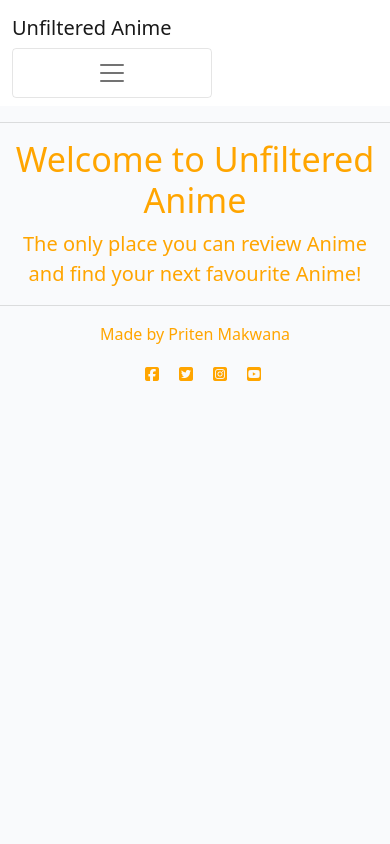
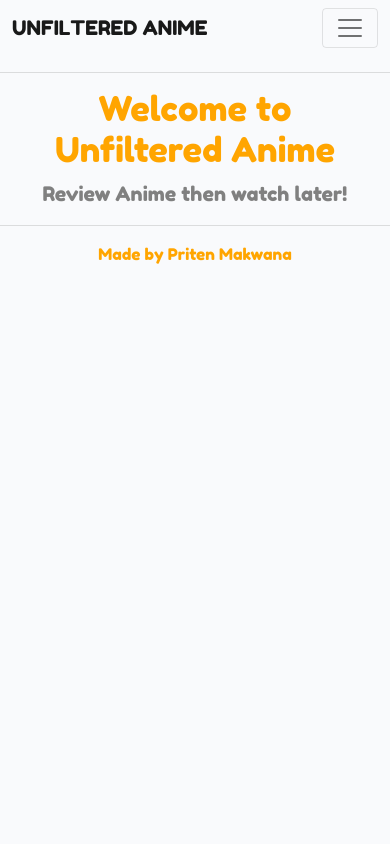
Before and after one commit to PritenMakwana44/unfiltered-anime, a Django app: page / in a window 390 px wide. Run offline with Django 3.2, Linux system fonts and the light colour scheme; data that the repository does not hold is empty; some libraries are stand-ins or nearby versions.

Commit message:
Fixed responsiveness form showing email and remember via css changed font and font sizes

```diff
--- a/reviews/models.py
+++ b/reviews/models.py
@@ -32,7 +32,7 @@ class Review(models.Model):
     publish_date = models.DateTimeField(auto_now_add=True,
                                         null=True, blank=True)
     description = models.CharField(max_length=1000,
-                                   default='Add description here')
+                                   default='')
     review = models.CharField(max_length=2000, unique=True)
     fav_character = models.CharField(max_length=300)
     status = models.IntegerField(choices=STATUS, default=1)
@@ -69,7 +69,7 @@ class Comments(models.Model):
     body = models.TextField()
     comment_date = models.DateTimeField(auto_now_add=True)
     approved = models.BooleanField(default=False)
-    is_admin = models.BooleanField(default=False)
+
 
 
 
--- a/static/css/style.css
+++ b/static/css/style.css
@@ -1,8 +1,11 @@
 body {
     background-color: #F9FAFC;
     color: orange;
+    font-family: 'Fredoka One', cursive;
+
 
 }
+
 
 button {
     display: inline-block;
@@ -58,6 +61,8 @@ button:hover {
 
 .lead {
     text-align: center;
+    font-size: 125%;
+    color: grey;
 }
 
 hr {
--- a/templates/base.html
+++ b/templates/base.html
@@ -1,13 +1,13 @@
+<!DOCTYPE html>
+
 {% load static %}
-
-<!DOCTYPE html>
 <html class="h-100">
 
 <head>
     <title>Unfiltered Anime</title>
     <link rel="shortcut icon" type="image/png" href="{% static 'favicon.ico' %}" />
     <link rel="preconnect" href="https://fonts.gstatic.com">
-    <link href="https://fonts.googleapis.com/css2?family=Roboto:wght@300&display=swap" rel="stylesheet">
+    <link href="https://fonts.googleapis.com/css2?family=Fredoka+One&display=swap" rel="stylesheet">
     <link href="https://fonts.googleapis.com/css2?family=Lato:wght@300;700&display=swap" rel="stylesheet">
     <script src="https://kit.fontawesome.com/e7126674ce.js" crossorigin="anonymous"></script>
     <meta name="viewport" content="width=device-width, initial-scale=1" />
@@ -27,19 +27,16 @@
 
     <!-- Navigation -->
 
-    <nav class="navbar navbar-expand-lg navbar-light bg-white">
+    <nav class="navbar navbar-expand-lg navbar-light ">
         <div class="container-fluid">
-            <a class="navbar-brand" href="{% url 'home' %}"><span class="brand"><span class="thin">Unfiltered
-                        Anime</span></span></span></a>
-            <button class="navbar-toggler" type="button" data-bs-toggle="collapse" data-bs-target="#navbarText"
+            <a class="navbar-brand" href="{% url 'home' %}"><span class="brand"><span class="thin">UNFILTERED
+                        ANIME</span></span></span></a>
+            <div class="navbar-toggler" type="button" data-bs-toggle="collapse" data-bs-target="#navbarText"
                 aria-controls="navbarText" aria-expanded="false" aria-label="Toggle navigation">
                 <span class="navbar-toggler-icon"></span>
-            </button>
+            </div>
             <div class="collapse navbar-collapse" id="navbarText">
                 <ul class="navbar-nav me-auto mb-2 mb-lg-0">
-                    <li class="nav-item">
-                        <a class="nav-link active" aria-current="page" href="{% url 'home' %}">Home</a>
-                    </li>
 
                     {% if user.is_authenticated %}
                     <li class="nav-item">
@@ -51,11 +48,11 @@
                     <li class="nav-item">
                         <a class="nav-link" href="{% url 'account_logout' %}">Logout</a>
                     </li>
-                        {% if user.is_superuser %}
-                        <li class="nav-item">
-                            <a class="nav-link" href="{% url 'admin:index' %}">Admin Site Access</a>
-                        </li>
-                        {% endif %}
+                    {% if user.is_superuser %}
+                    <li class="nav-item">
+                        <a class="nav-link" href="{% url 'admin:index' %}">Admin Site Access</a>
+                    </li>
+                    {% endif %}
                     {% else %}
                     <li class="nav-item">
                         <a class="nav-link" href="{% url 'account_signup' %}">Register</a>
@@ -93,12 +90,9 @@
 
 
     <!-- Footer -->
-    <footer class=">
-        <p class=" text-center">Made by Priten Makwana</p>
-        <p Follow us: <i class="fab fa-facebook-square ms-3"></i>
-            <i class="fab fa-twitter-square ms-3"></i>
-            <i class="fab fa-instagram-square ms-3"></i>
-            <i class="fab fa-youtube-square ms-3"></i></p>
+    <footer>
+        <p class="text-left">Made by Priten Makwana</p>
+
     </footer>
     <script src="/static/js/script.js"></script>
 </body>
--- a/templates/edit_review.html
+++ b/templates/edit_review.html
@@ -15,8 +15,11 @@
 
     <hr>
     <div class="text-right">
+        <button type="submit">Update Review</button>
+    </div>
+    <br>
+    <div class="text-right">
         <button href="{% url 'home' %}">Cancel</button>
-        <button type="submit">Update Review</button>
     </div>
 </form>
 
--- a/templates/index.html
+++ b/templates/index.html
@@ -10,7 +10,7 @@
     <div class="container">
         <div>
             <h1 class="display-4">Welcome to Unfiltered Anime</h1>
-            <p class="lead">The only place you can review Anime and find your next favourite Anime!</p>
+            <p class="lead">Review Anime then watch later!</p>
         </div>
     </div>
 </div>
```
Also changed, not shown: other parts of static/css/style.css (+37 -15 lines), reviews/migrations/0012_auto_20230204_1240.py (added).
